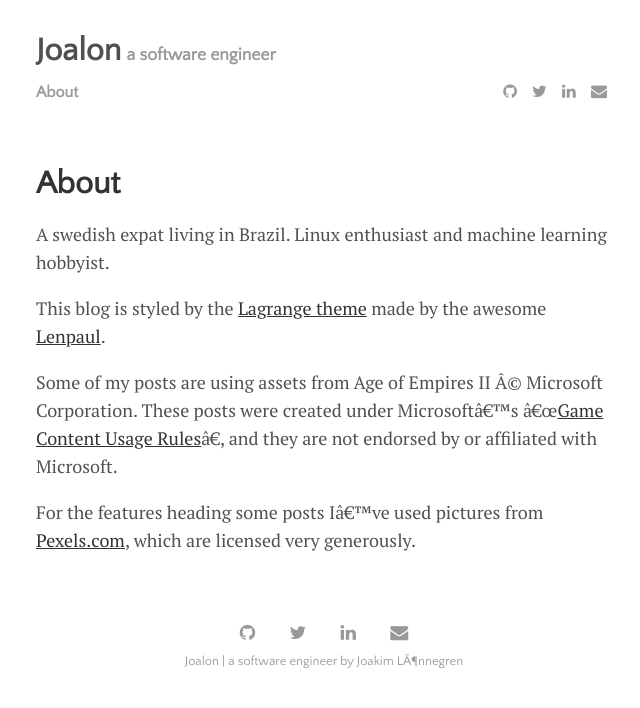
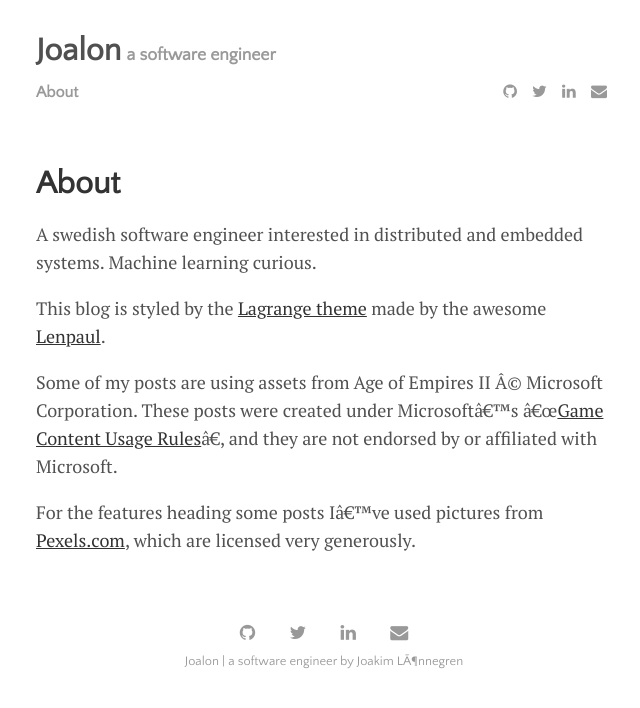
Before and after one commit to joalon/joalon.se, a Jekyll site: the page built from menu/about.md, in a window 1280 px wide. Shown: the top 708 px of the page, without its empty margins (316-956 px from the left). Built offline with Jekyll 4.4.1, drawn with Linux system fonts in a browser that asks for light colours; nearby versions of some CDN libraries.

Commit message:
Update the about me page

```diff
--- a/menu/about.md
+++ b/menu/about.md
@@ -2,7 +2,7 @@
 layout: page
 title: About
 ---
-A swedish expat living in Brazil. Linux enthusiast and machine learning hobbyist.
+A swedish software engineer interested in distributed and embedded systems. Machine learning curious.
 
 This blog is styled by the [Lagrange theme](https://lenpaul.github.io/Lagrange/) made by the awesome [Lenpaul](https://www.lenpaul.com/).
 
```
